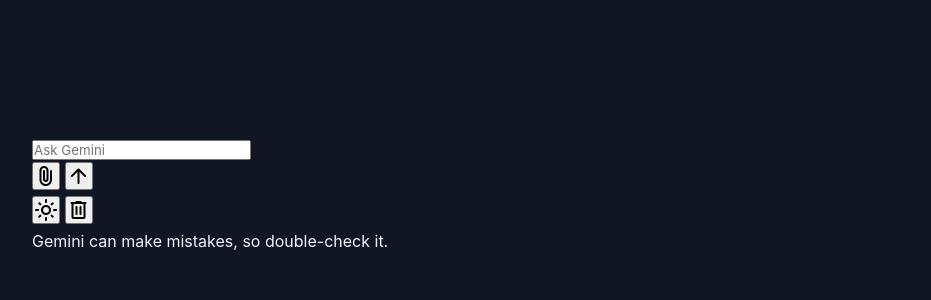
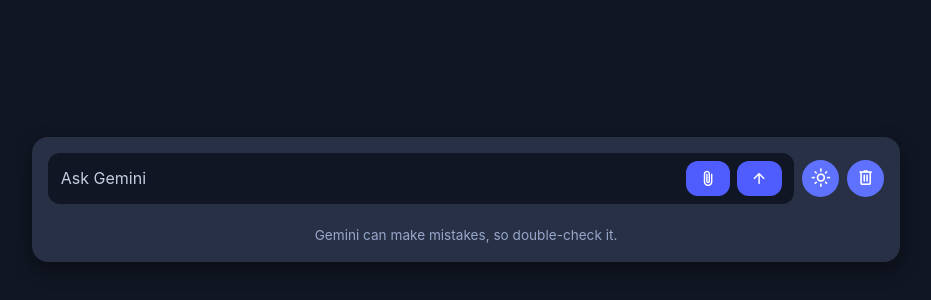
Before and after one commit to prashantmore45/AI---Chatbot, a plain HTML site: page index.html in a window 1280 px wide. Shown: the part 372-672 px from the top of the page, without its empty margins (174-1105 px from the left). Drawn offline with nearby package versions, Linux system fonts and the light colour scheme.

Commit message:
Added prompt section styles

```diff
--- a/style.css
+++ b/style.css
@@ -145,3 +145,103 @@
     font-size: 0.95rem;
     color: var(--text-color);
 }
+
+/* -------- Prompt Section -------- */
+.prompt-container {
+    background: var(--secondary-color);
+    padding: 1rem;
+    border-radius: 16px;
+    box-shadow: 0 8px 20px rgba(0,0,0,0.4);
+    display: flex;
+    flex-direction: column;
+    gap: 0.8rem;
+    animation: fadeSlideIn 0.6s ease forwards 0.4s;
+}
+
+.prompt-wrapper {
+    display: flex;
+    justify-content: space-between;
+    align-items: center;
+    flex-wrap: wrap;
+    gap: 0.5rem;
+}
+
+.prompt-form {
+    display: flex;
+    align-items: center;
+    gap: 0.5rem;
+    flex: 1;
+    background: var(--primary-color);
+    padding: 0.5rem 0.8rem;
+    border-radius: 12px;
+    transition: box-shadow 0.3s ease;
+}
+
+.prompt-form:focus-within {
+    box-shadow: 0 0 10px var(--accent-color);
+}
+
+.prompt-input {
+    flex: 1;
+    border: none;
+    outline: none;
+    background: transparent;
+    color: var(--text-color);
+    font-size: 1rem;
+}
+
+.prompt-input::placeholder {
+    color: var(--placeholder-color);
+}
+
+/* Attach & Send Buttons inside prompt */
+.prompt-actions {
+    display: flex;
+    gap: 0.4rem;
+}
+
+.prompt-actions button {
+    background: var(--accent-color);
+    border: none;
+    border-radius: 12px;
+    padding: 0.5rem 0.8rem;
+    cursor: pointer;
+    font-size: 1.2rem;
+    color: #fff;
+    transition: background 0.3s ease, transform 0.2s ease;
+}
+
+.prompt-actions button:hover {
+    background: #6670ff;
+    transform: scale(1.2) rotate(-3deg);
+}
+
+/* Theme + Delete Buttons outside input */
+#theme-toggle-btn,
+#delete-chats-btn {
+    background: var(--hover-color);
+    border: none;
+    border-radius: 50%;
+    padding: 0.5rem;
+    font-size: 1.3rem;
+    cursor: pointer;
+    color: #fff;
+    transition: transform 0.3s ease, background 0.3s ease;
+}
+
+#theme-toggle-btn:hover,
+#delete-chats-btn:hover {
+    background: #8090ff;
+    transform: scale(1.3) rotate(10deg);
+}
+
+/* Disclaimer */
+.disclaimer {
+    margin-top: 0.5rem;
+    text-align: center;
+}
+
+.disclaimer-text {
+    font-size: 0.85rem;
+    color: var(--subheading-color);
+}
```
